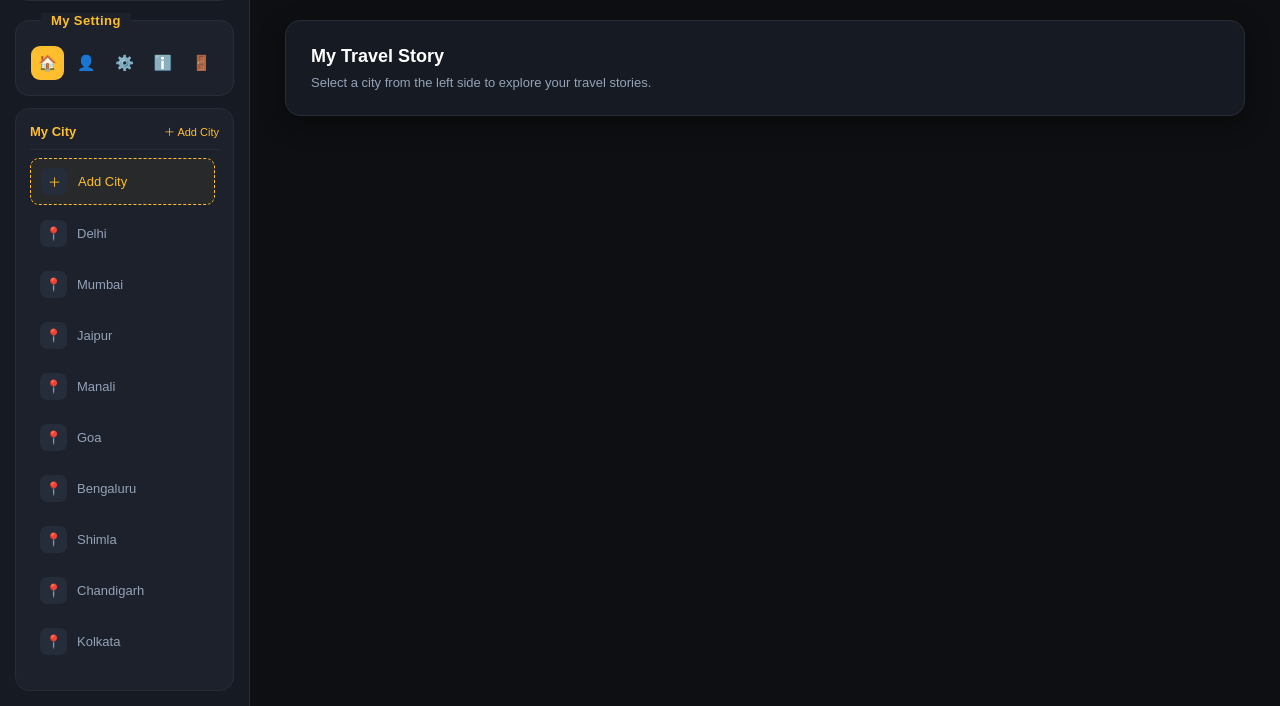
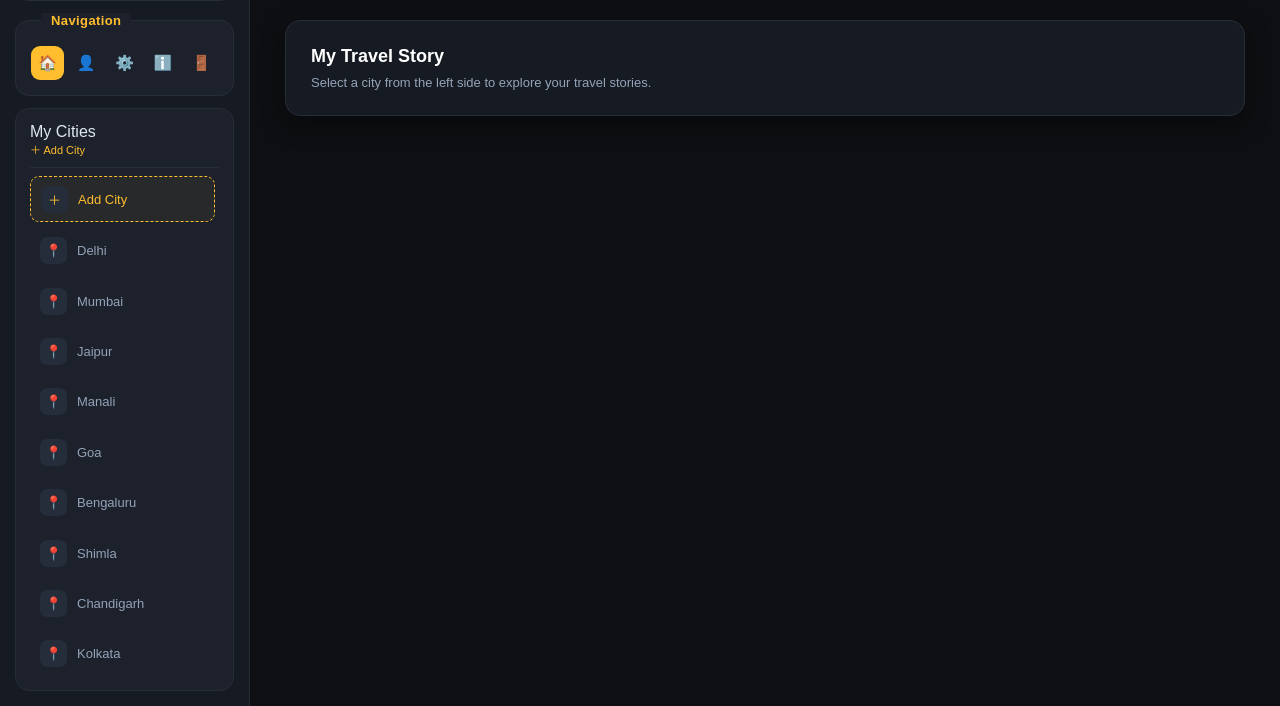
Before and after one commit to VaibhavRAI198/Travel-story, a Flask app: template templates/dashboard.html in a window 1280 px wide. Shown: the part 94-800 px from the top of the page. Run offline with Flask 3, Linux system fonts and the light colour scheme; the template is opened without the code that fills it, so the values that code supplies are empty; some libraries are stand-ins or nearby versions.

Commit message:
Update legends in dashboard template

```diff
--- a/templates/dashboard.html
+++ b/templates/dashboard.html
@@ -72,9 +72,7 @@
 
         <fieldset class="sidebar-box navigation-box">
 
-            <legend>
-                My Setting
-            </legend>
+            <legend>Navigation</legend>
 
 
             <div class="navigation">
@@ -200,15 +198,11 @@
             id="citySection"
         >
 
-
+        <legend>My Cities</legend>
             <!-- CITY HEADER -->
 
             <div class="city-header">
 
-
-                <span class="city-title">
-                    My City
-                </span>
 
 
                 <a
```
